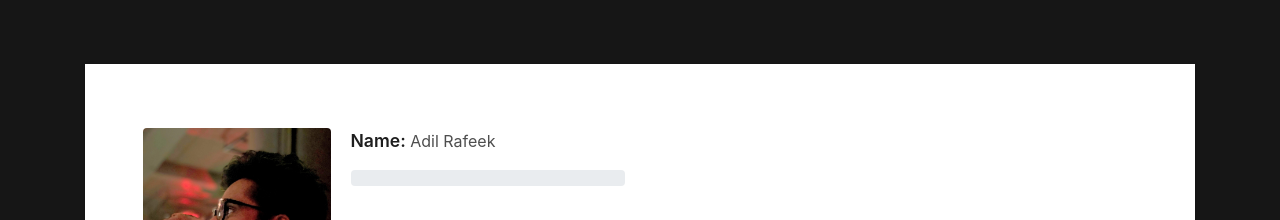
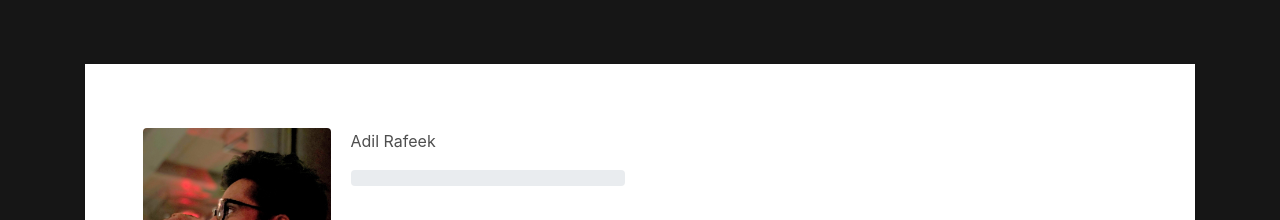
Before and after one commit to adilrafeek/adilrafeek.github.io, a plain HTML site: page index.html in a window 1280 px wide. Shown: the part 800-1020 px from the top of the page. Drawn offline with Linux system fonts and the light colour scheme; files whose address does not match are found by name.

Commit message:
Update index.html
Removed  redundant "Name" from line 97.

```diff
--- a/index.html
+++ b/index.html
@@ -94,7 +94,7 @@
                   </div>
                   <div class="col-sm-6 col-md-7">
                     <div class="about-info">
-                      <p><span class="title-s">Name: </span> <span>Adil Rafeek</span></p>
+                      <p><span class="title-s"> </span> <span>Adil Rafeek</span></p>
 
                 </div>
 
```
